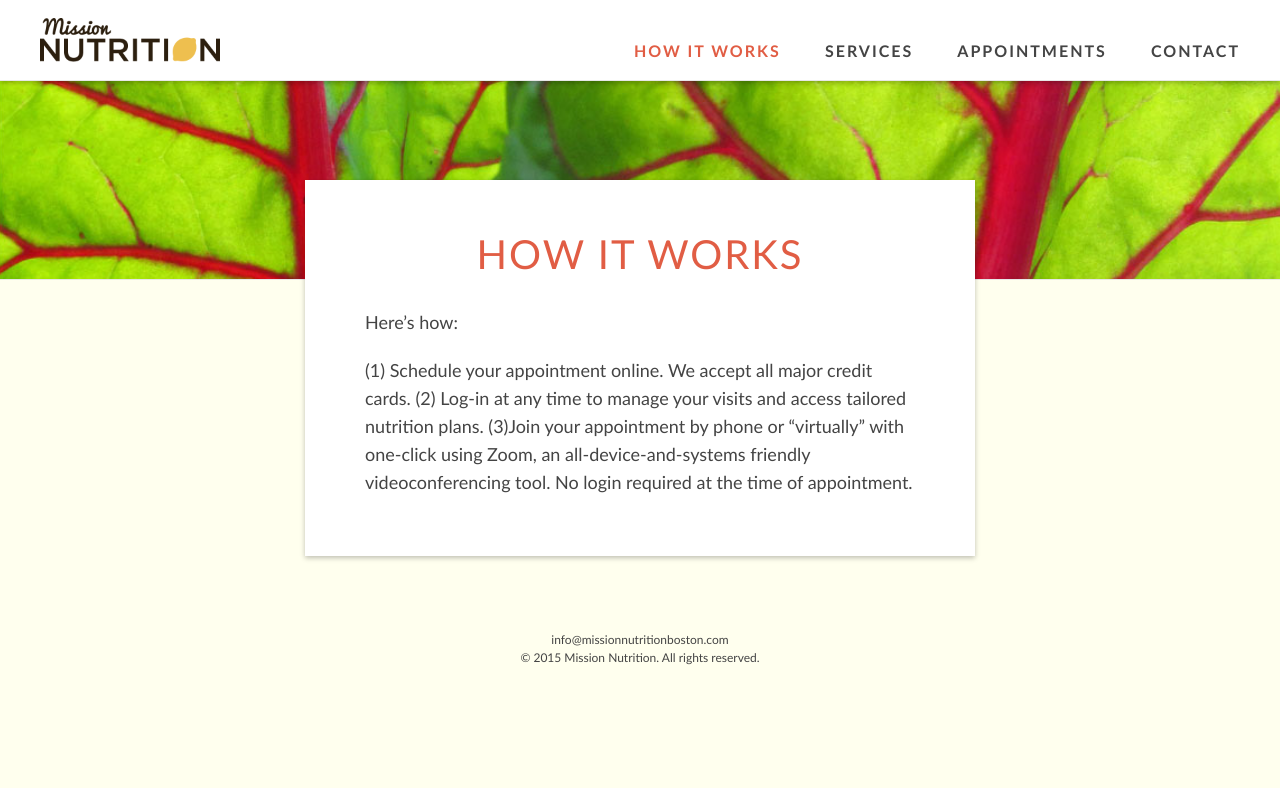
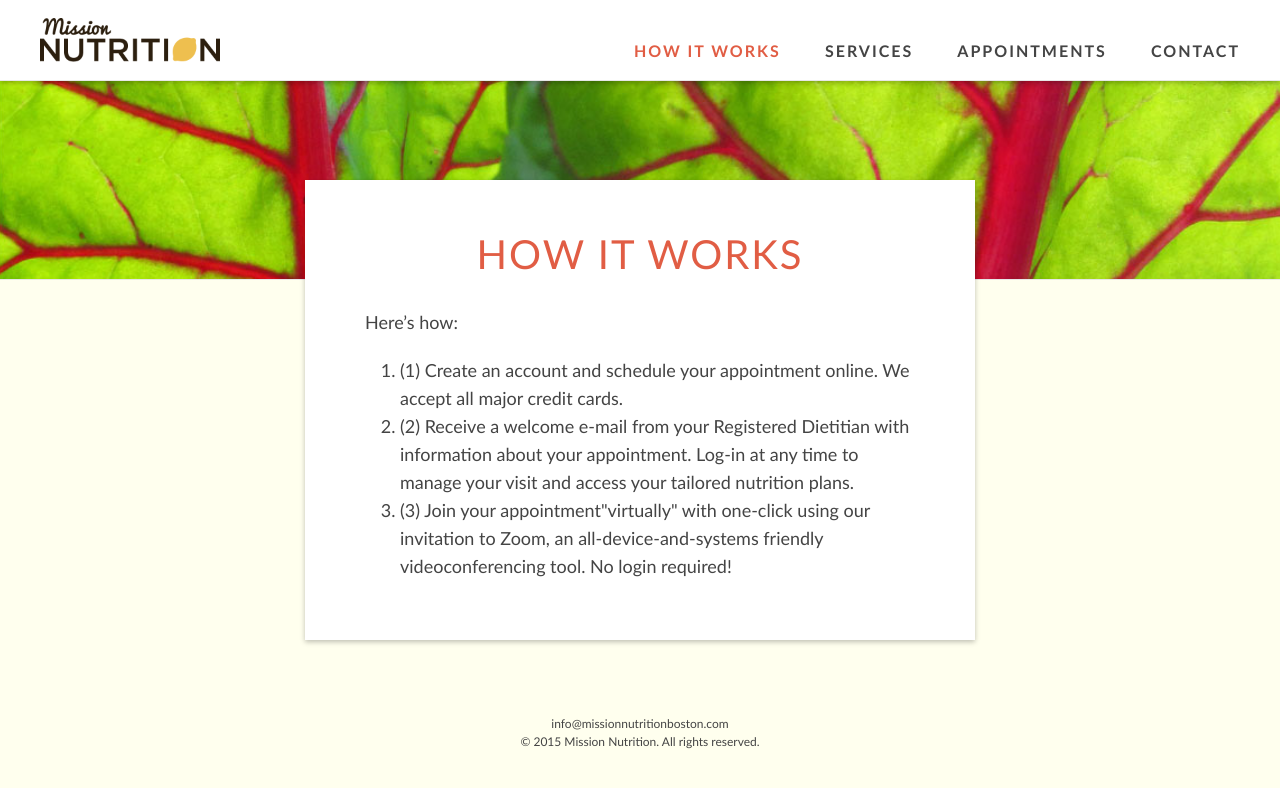
Before and after one commit to davelandry/missionnutrition, a Jekyll site: the page built from _pages/howitworks.md, in a window 1280 px wide. Shown: the top 788 px of the page. Built offline with Jekyll 4.4.1, drawn with Linux system fonts in a browser that asks for light colours.

Commit message:
Update howitworks.md

```diff
--- a/_pages/howitworks.md
+++ b/_pages/howitworks.md
@@ -6,6 +6,8 @@
 
 Here's how:
 
-(1) Schedule your appointment online. We accept all major credit cards.
-(2) Log-in at any time to manage your visits and access tailored nutrition plans.
-(3)Join your appointment by phone or "virtually" with one-click using Zoom, an all-device-and-systems friendly videoconferencing tool. No login required at the time of appointment.
+<ol>
+<li>(1) Create an account and schedule your appointment online. We accept all major credit cards. </li>
+<li>(2) Receive a welcome e-mail from your Registered Dietitian with information about your appointment. Log-in at any time to manage your visit and access your tailored nutrition plans.</li>
+<li>(3) Join your appointment"virtually" with one-click using our invitation to Zoom, an all-device-and-systems friendly videoconferencing tool. No login required!</li>
+</ol>
```
